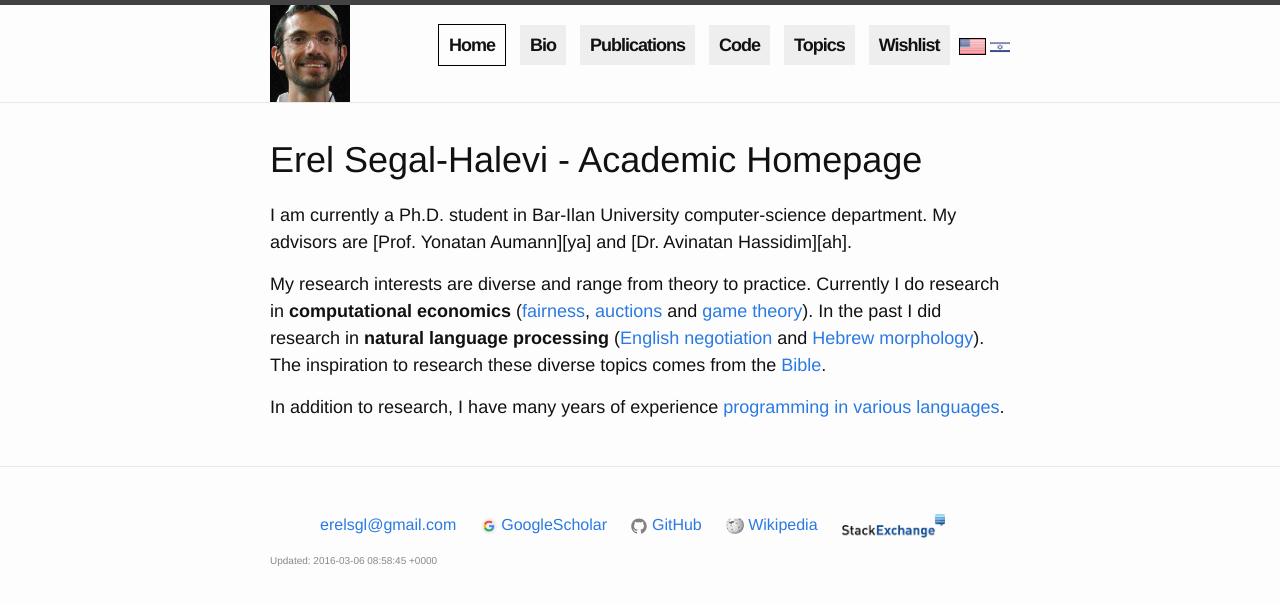
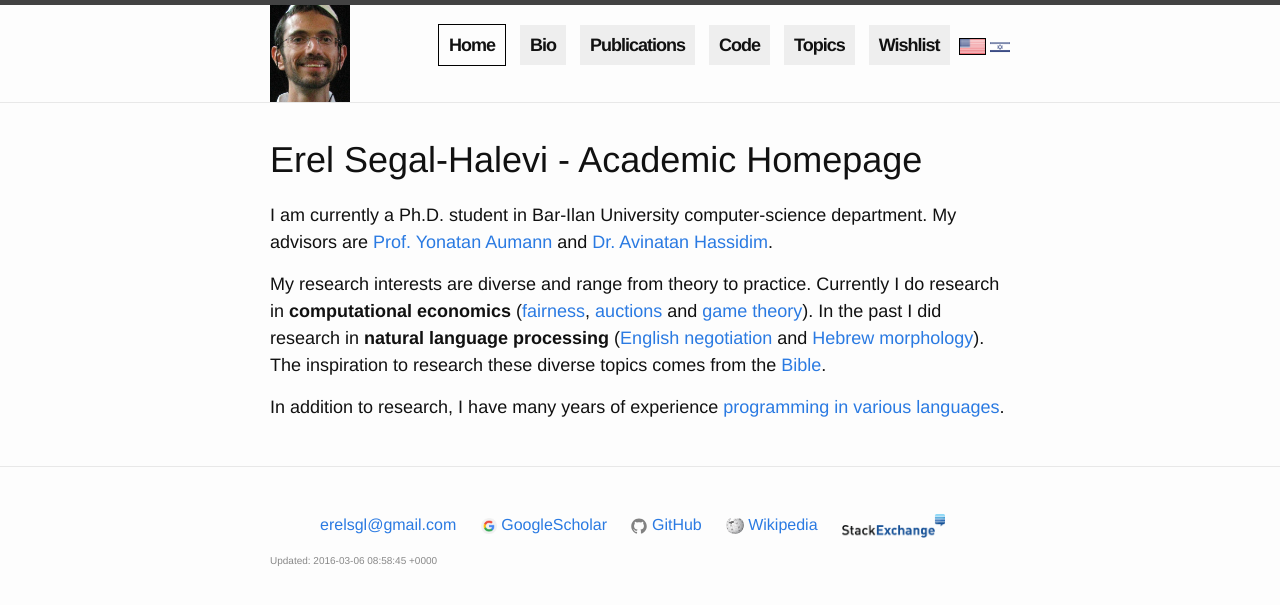
Before and after one commit to erelsgl/erelsgl.github.io, a Jekyll site: the page built from pages/en/about.md, in a window 1280 px wide. Shown: the top 605 px of the page. Built offline with Jekyll 4.4.1, drawn with Linux system fonts in a browser that asks for light colours; part of the change alters nothing that is shown.

```diff
--- a/pages/en/about.md
+++ b/pages/en/about.md
@@ -21,3 +21,5 @@ In addition to research, I have many years of experience [programming in various
 [5]: {{site.baseurl}}/topics/{{page.lang}}/hebnlp
 [6]: {{site.baseurl}}/pages/{{page.lang}}/code
 [7]: {{site.baseurl}}/topics/{{page.lang}}/tnk
+[ya]: http://cs.biu.ac.il/node/540
+[ah]: http://u.cs.biu.ac.il/~avinatan/
```
